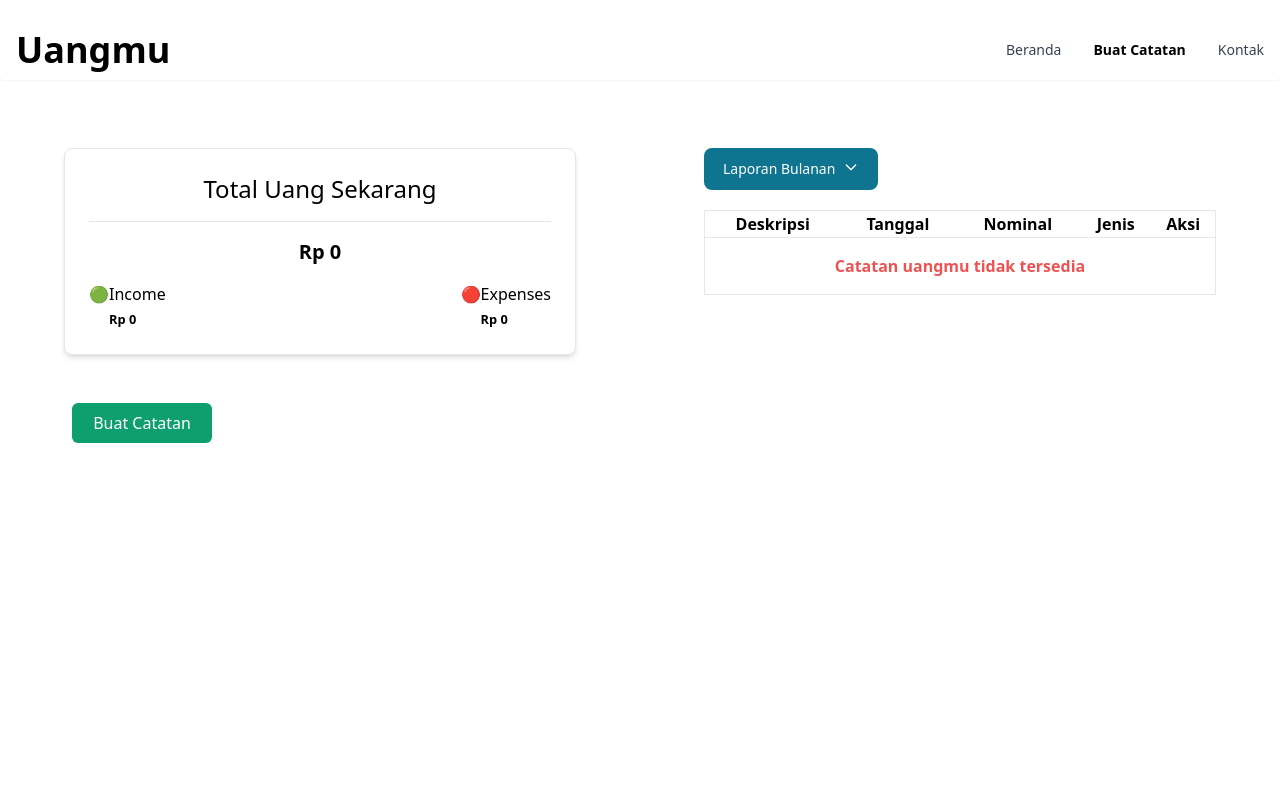
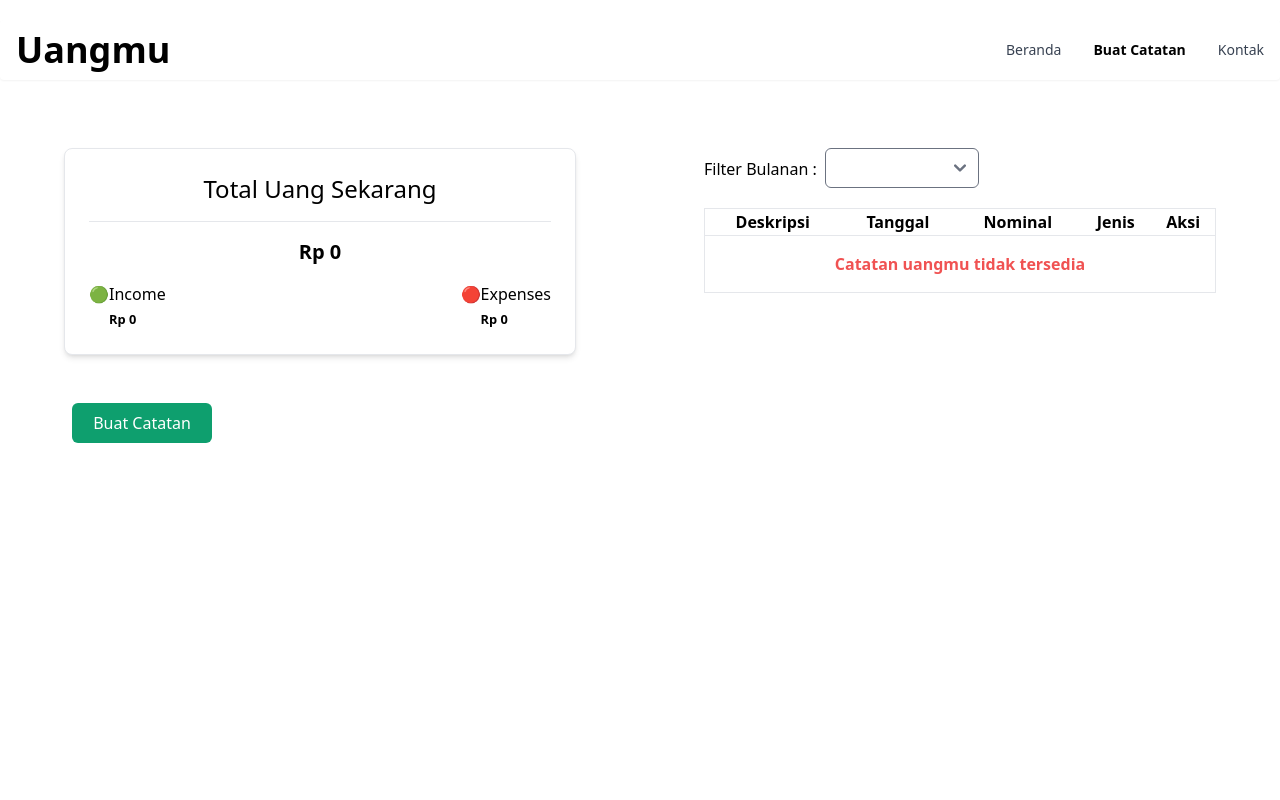
Before and after one commit to Anugerah20/Uangmu, a React (Vite) app: page /takenotes in a window 1280 px wide. Shown: the top 800 px of the page. Built offline with nearby package versions, Linux system fonts and the light colour scheme.

Commit message:
New feature filter month

```diff
--- a/src/components/FilterMoney.jsx
+++ b/src/components/FilterMoney.jsx
@@ -1,24 +1,22 @@
-import { Dropdown } from "flowbite-react"
+const FilterMoney = ({ selectMonth, setSelectMonth }) => {
+     const months = [
+          'Semua Bulan', 'Januari', 'Februari', 'Maret', 'April', 'Mei', 'Juni', 'Juli',
+          'Agustus', 'September', 'Oktober', 'November', 'Desember'
+     ];
 
-const FilterMoney = () => {
      return (
-          <>
-               <Dropdown label="Laporan Bulanan" dismissOnClick={false}>
-                    <Dropdown.Item>Januari</Dropdown.Item>
-                    <Dropdown.Item>Februari</Dropdown.Item>
-                    <Dropdown.Item>Maret</Dropdown.Item>
-                    <Dropdown.Item>April</Dropdown.Item>
-                    <Dropdown.Item>Mei</Dropdown.Item>
-                    <Dropdown.Item>Juni</Dropdown.Item>
-                    <Dropdown.Item>Juli</Dropdown.Item>
-                    <Dropdown.Item>Agustus</Dropdown.Item>
-                    <Dropdown.Item>September</Dropdown.Item>
-                    <Dropdown.Item>Oktober</Dropdown.Item>
-                    <Dropdown.Item>November</Dropdown.Item>
-                    <Dropdown.Item>Desember</Dropdown.Item>
-               </Dropdown>
-          </>
-     )
-}
+          <div>
+               <label htmlFor="selectMonth">Filter Bulanan :</label>
+               <select className="rounded-md h-10 ml-2" id="selectMonth" value={selectMonth} onChange={(e) => setSelectMonth(e.target.value)}>
+                    <option value={months}></option>
+                    {months.map((month) => (
+                         <option key={month} value={month}>
+                              {month}
+                         </option>
+                    ))}
+               </select>
+          </div>
+     );
+};
 
 export default FilterMoney;
```
